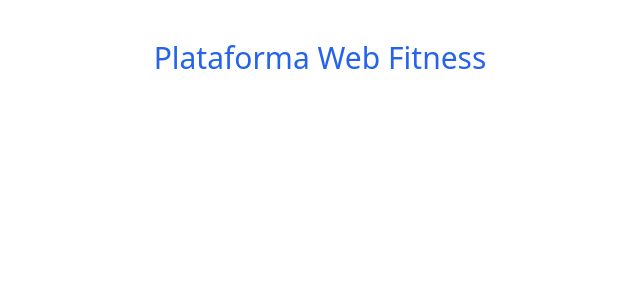
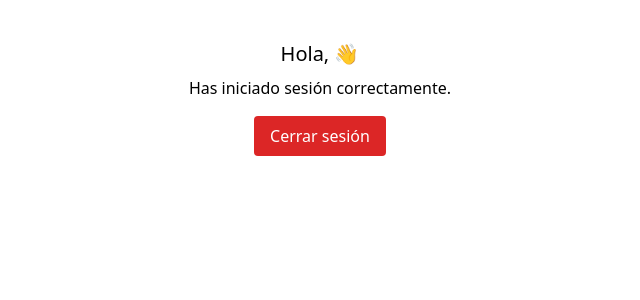
Before and after one commit to asantosc2/web-fitness, a React (Vite) app in the folder web-fitness-front/: page /dashboard in a window 1280 px wide. Shown: the top 300 px of the page, without its empty margins (320-960 px from the left). Built offline with nearby package versions, Linux system fonts and the light colour scheme; sample sign-in values are in the browser's storage.

Commit message:
Añadido sistema de autenticación con contexto y rutas privadas; implementadas páginas de inicio, login y dashboard.

```diff
--- a/web-fitness-front/package.json
+++ b/web-fitness-front/package.json
@@ -10,7 +10,8 @@
   },
   "dependencies": {
     "react": "^19.1.0",
-    "react-dom": "^19.1.0"
+    "react-dom": "^19.1.0",
+    "react-router-dom": "^7.6.2"
   },
   "devDependencies": {
     "@eslint/js": "^9.25.0",
--- a/web-fitness-front/src/App.tsx
+++ b/web-fitness-front/src/App.tsx
@@ -1,8 +1,25 @@
+import { BrowserRouter, Routes, Route } from "react-router-dom";
+import { AuthProvider } from "./context/AuthContext";
+import { PrivateRoute } from "./routes/PrivateRoute";
+import Inicio from "./pages/Inicio";
+import Login from "./pages/Login";
+import Dashboard from "./pages/Dashboard";
+
 function App() {
   return (
-    <div className="text-3xl text-blue-600 text-center mt-10">
-      Plataforma Web Fitness
-    </div>
+    <AuthProvider>
+      <BrowserRouter>
+        <Routes>
+          <Route path="/" element={<Inicio />} />
+          <Route path="/login" element={<Login />} />
+          <Route path="/dashboard" element={
+            <PrivateRoute>
+              <Dashboard />
+            </PrivateRoute>
+          } />
+        </Routes>
+      </BrowserRouter>
+    </AuthProvider>
   );
 }
 
--- /dev/null
+++ b/web-fitness-front/src/context/AuthContext.tsx
@@ -0,0 +1,64 @@
+import { createContext, useContext, useReducer } from "react";
+
+type Estado = {
+  token: string | null;
+  usuario: any | null;
+};
+
+type Accion =
+  | { type: "LOGIN"; payload: { token: string; usuario: any } }
+  | { type: "LOGOUT" };
+
+const estadoInicial: Estado = {
+  token: localStorage.getItem("token"),
+  usuario: localStorage.getItem("usuario")
+    ? JSON.parse(localStorage.getItem("usuario")!)
+    : null,
+};
+
+function authReducer(state: Estado, action: Accion): Estado {
+  switch (action.type) {
+    case "LOGIN":
+      localStorage.setItem("token", action.payload.token);
+      localStorage.setItem("usuario", JSON.stringify(action.payload.usuario));
+      return { token: action.payload.token, usuario: action.payload.usuario };
+    case "LOGOUT":
+      localStorage.removeItem("token");
+      localStorage.removeItem("usuario");
+      return { token: null, usuario: null };
+    default:
+      return state;
+  }
+}
+
+const AuthContext = createContext<{
+  estado: Estado;
+  login: (token: string, usuario: any) => void;
+  logout: () => void;
+}>({
+  estado: estadoInicial,
+  login: () => {},
+  logout: () => {},
+});
+
+export function AuthProvider({ children }: { children: React.ReactNode }) {
+  const [estado, dispatch] = useReducer(authReducer, estadoInicial);
+
+  const login = (token: string, usuario: any) => {
+    dispatch({ type: "LOGIN", payload: { token, usuario } });
+  };
+
+  const logout = () => {
+    dispatch({ type: "LOGOUT" });
+  };
+
+  return (
+    <AuthContext.Provider value={{ estado, login, logout }}>
+      {children}
+    </AuthContext.Provider>
+  );
+}
+
+export function useAuth() {
+  return useContext(AuthContext);
+}
--- /dev/null
+++ b/web-fitness-front/src/pages/Dashboard.tsx
@@ -0,0 +1,14 @@
+import { useAuth } from "../context/AuthContext";
+
+export default function Dashboard() {
+  const { estado, logout } = useAuth();
+  return (
+    <div className="text-center mt-10">
+      <h2 className="text-xl">Hola, {estado.usuario?.nombre} 👋</h2>
+      <p className="mt-2">Has iniciado sesión correctamente.</p>
+      <button onClick={logout} className="mt-4 px-4 py-2 bg-red-600 text-white rounded">
+        Cerrar sesión
+      </button>
+    </div>
+  );
+}
--- /dev/null
+++ b/web-fitness-front/src/pages/Inicio.tsx
@@ -0,0 +1,7 @@
+export default function Inicio() {
+  return (
+    <div className="text-center mt-10 text-2xl">
+      Bienvenido a <span className="text-blue-600 font-bold">Plataforma Web Fitness</span>
+    </div>
+  );
+}
--- /dev/null
+++ b/web-fitness-front/src/pages/Login.tsx
@@ -0,0 +1,36 @@
+import { useState } from "react";
+import { useNavigate } from "react-router-dom";
+import { useAuth } from "../context/AuthContext";
+
+export default function Login() {
+  const [email, setEmail] = useState("");
+  const [password, setPassword] = useState("");
+  const { login } = useAuth();
+  const navigate = useNavigate();
+
+  const handleSubmit = async (e: React.FormEvent) => {
+    e.preventDefault();
+    const res = await fetch("http://localhost:8000/login", {
+      method: "POST",
+      headers: { "Content-Type": "application/json" },
+      body: JSON.stringify({ email, password }),
+    });
+
+    if (res.ok) {
+      const data = await res.json();
+      login(data.access_token, data.usuario);
+      navigate("/dashboard");
+    } else {
+      alert("Credenciales inválidas");
+    }
+  };
+
+  return (
+    <form onSubmit={handleSubmit} className="max-w-md mx-auto mt-10 space-y-4">
+      <h2 className="text-2xl font-bold text-center">Iniciar sesión</h2>
+      <input className="border p-2 w-full" placeholder="Email" value={email} onChange={(e) => setEmail(e.target.value)} />
+      <input className="border p-2 w-full" type="password" placeholder="Contraseña" value={password} onChange={(e) => setPassword(e.target.value)} />
+      <button type="submit" className="bg-blue-600 text-white px-4 py-2 rounded">Entrar</button>
+    </form>
+  );
+}
--- /dev/null
+++ b/web-fitness-front/src/routes/PrivateRoute.tsx
@@ -0,0 +1,14 @@
+import { Navigate } from "react-router-dom";
+import { useAuth } from "../context/AuthContext";
+import type { JSX } from "react";
+
+
+export function PrivateRoute({ children }: { children: JSX.Element }) {
+  const { estado } = useAuth();
+
+  if (!estado.token) {
+    return <Navigate to="/login" />;
+  }
+
+  return children;
+}
```
Also changed, not shown: 2 other files (tests, documents, lock files or other folders).
